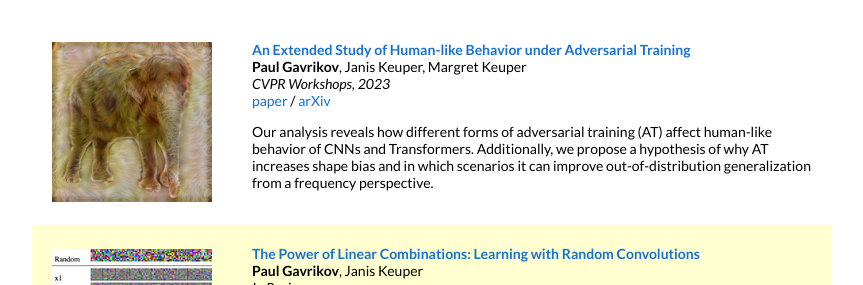
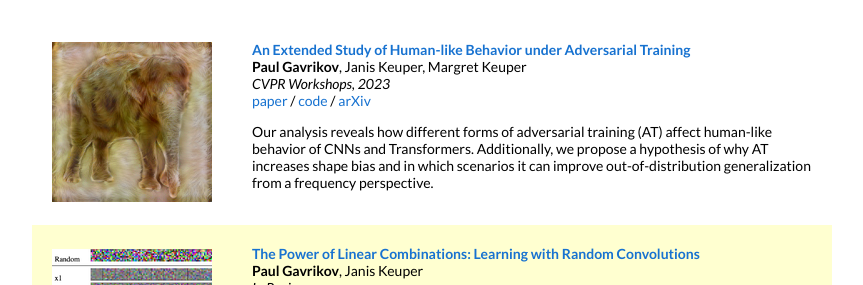
Before and after one commit to paulgavrikov/paulgavrikov.github.io, a Jekyll site: the page built from _posts/2018-05-15-intro.markdown, in a window 1280 px wide and 900 px high, scrolled down 1986 px. Shown: the part 168-453 px from the top of the window, without its empty margins (208-1071 px from the left). Built offline with Jekyll 4.4.1, drawn with Linux system fonts in a browser that asks for light colours.

Commit message:
publications: update details for adversarial training paper to include code link

```diff
--- a/_data/publications.yml
+++ b/_data/publications.yml
@@ -73,7 +73,7 @@
   time: 2023
   short: "Our analysis reveals how different forms of adversarial training (AT) affect human-like behavior of CNNs and Transformers. Additionally, we propose a hypothesis of why AT increases shape bias and in which scenarios it can improve out-of-distribution generalization from a frequency perspective."
   conference: "CVPR Workshops, 2023"
-  details: <a href="https://openaccess.thecvf.com/content/CVPR2023W/AML/html/Gavrikov_An_Extended_Study_of_Human-Like_Behavior_Under_Adversarial_Training_CVPRW_2023_paper.html">paper</a> / <a href="https://arxiv.org/abs/2303.12669">arXiv</a>
+  details: <a href="https://openaccess.thecvf.com/content/CVPR2023W/AML/html/Gavrikov_An_Extended_Study_of_Human-Like_Behavior_Under_Adversarial_Training_CVPRW_2023_paper.html">paper</a> / <a href="https://github.com/paulgavrikov/adversarial_training_vs_humans">code</a> / <a href="https://arxiv.org/abs/2303.12669">arXiv</a>
   image: images/small/tn_atshapebias.png
 - publication:
   title: "The Power of Linear Combinations: Learning with Random Convolutions"
```
